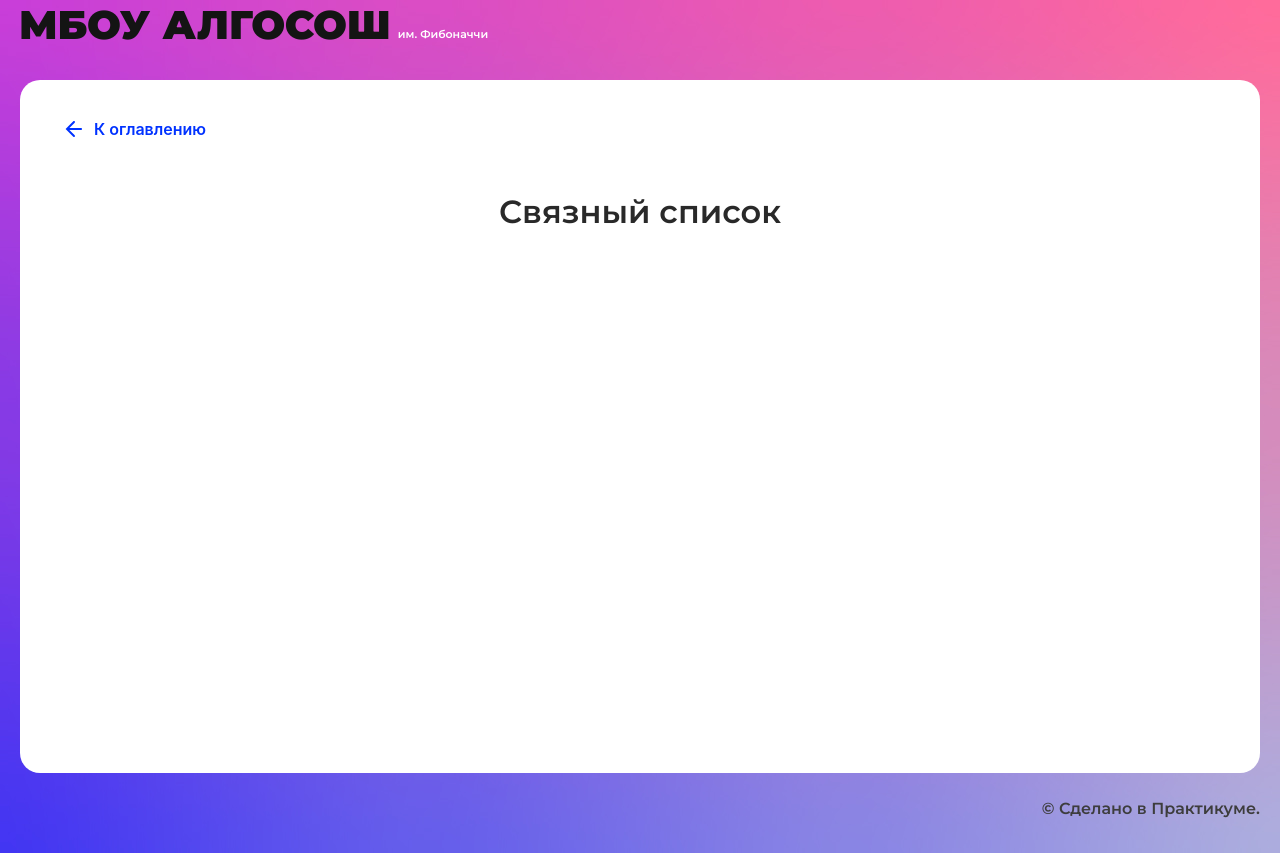
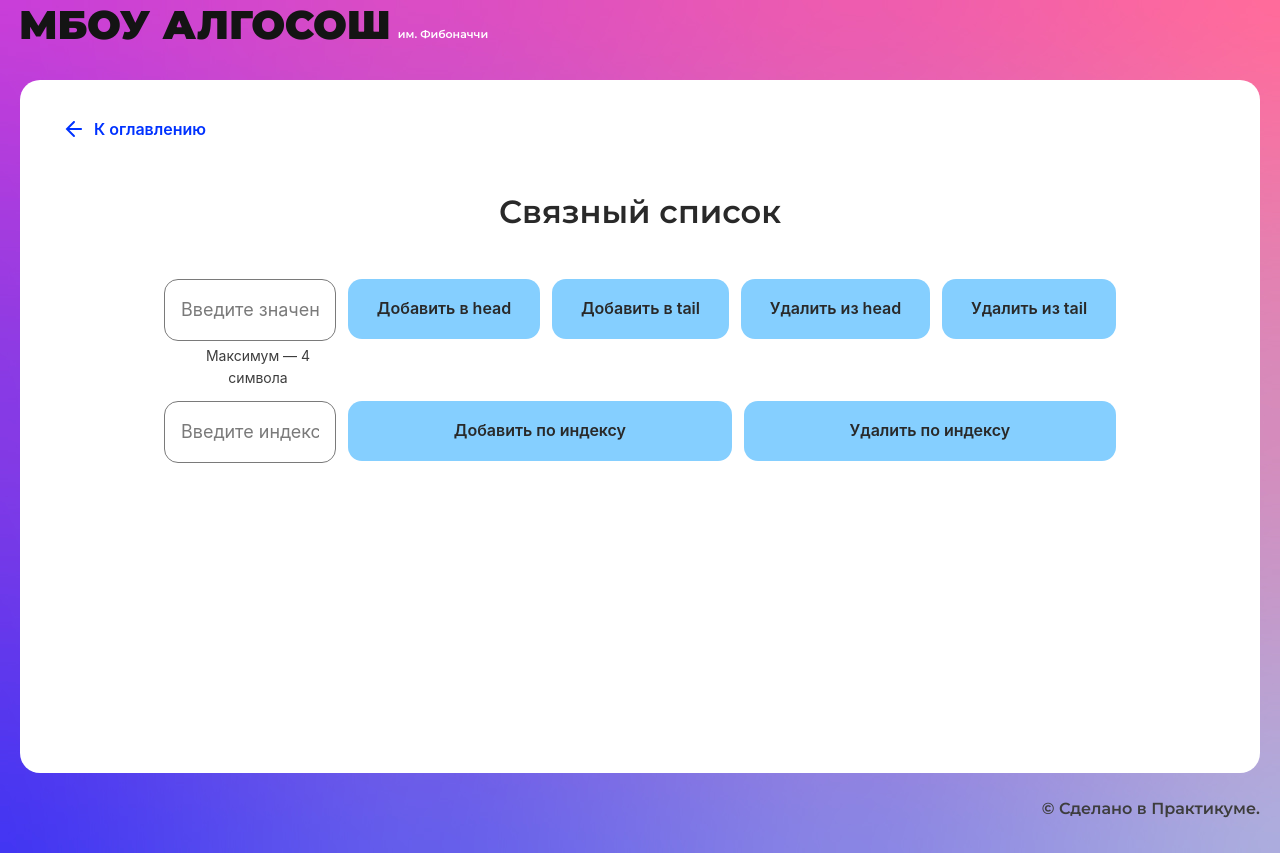
Before and after one commit to IakovZelenkov/algososh, a React (Create React App) app: page /list in a window 1280 px wide. Built offline with nearby package versions, Linux system fonts and the light colour scheme.

Commit message:
initial list component layout

```diff
--- /dev/null
+++ b/src/components/list-page/list-page.module.css
@@ -0,0 +1,37 @@
+.container {
+  display: flex;
+  width: 952px;
+  flex-direction: column;
+  gap: 90px;
+  margin: 48px auto;
+}
+
+.menu {
+  display: flex;
+  gap: 12px;
+  flex-wrap: wrap;
+  justify-content: center;
+}
+
+.wrapper {
+  display: flex;
+  min-width: 952px;
+  gap: 12px;
+}
+
+.items {
+  display: flex;
+  justify-content: center;
+  gap: 64px 16px;
+  margin-top: 48px;
+  max-width: 944px;
+  flex-wrap: wrap;
+}
+
+.input {
+  max-width: 172px;
+}
+
+.flexGrow {
+  flex-grow: 1;
+}
--- a/src/components/list-page/list-page.tsx
+++ b/src/components/list-page/list-page.tsx
@@ -1,10 +1,89 @@
-import React from "react";
+import React, { useRef, useState } from "react";
+import s from "./list-page.module.css";
 import { SolutionLayout } from "../ui/solution-layout/solution-layout";
+import { Input } from "../ui/input/input";
+import { Button } from "../ui/button/button";
+import { Circle } from "../ui/circle/circle";
+import { ElementStates } from "../../types/element-states";
+import { SHORT_DELAY_IN_MS } from "../../constants/delays";
 
 export const ListPage: React.FC = () => {
+  const [inputValue, setInputValue] = useState("");
+  const [inputIndexValue, setInputIndexValue] = useState("");
+  const [isChanging, setIsChanging] = useState(false);
+
+  const onChange = (evt: React.ChangeEvent<HTMLInputElement>) => {
+    const newInputValue = evt.target.value;
+    setInputValue(newInputValue);
+  };
+
   return (
     <SolutionLayout title="Связный список">
-
+      <div className={s.container}>
+        <div className={s.menu}>
+          <div className={s.wrapper}>
+            <Input
+              placeholder="Введите значение"
+              extraClass={s.input}
+              onChange={onChange}
+              isLimitText={true}
+              maxLength={4}
+              value={inputValue}
+            />
+            <Button
+              extraClass={s.flexGrow}
+              text="Добавить в head"
+              onClick={() => {}}
+              isLoader={false}
+              disabled={false}
+            />
+            <Button
+              extraClass={s.flexGrow}
+              text="Добавить в tail"
+              onClick={() => {}}
+              isLoader={false}
+              disabled={false}
+            />
+            <Button
+              extraClass={s.flexGrow}
+              text="Удалить из head"
+              onClick={() => {}}
+              isLoader={false}
+              disabled={false}
+            />
+            <Button
+              extraClass={s.flexGrow}
+              text="Удалить из tail"
+              onClick={() => {}}
+              isLoader={false}
+              disabled={false}
+            />
+          </div>
+          <div className={s.wrapper}>
+            <Input
+              extraClass={s.input}
+              placeholder="Введите индекс"
+              onChange={onChange}
+              value={inputValue}
+            />
+            <Button
+              extraClass={s.flexGrow}
+              text="Добавить по индексу"
+              onClick={() => {}}
+              isLoader={false}
+              disabled={false}
+            />
+            <Button
+              extraClass={s.flexGrow}
+              text="Удалить по индексу"
+              onClick={() => {}}
+              isLoader={false}
+              disabled={false}
+            />
+          </div>
+        </div>
+      </div>
+      <div className={s.items}></div>
     </SolutionLayout>
   );
 };
```
Also changed, not shown: src/components/list-page/listUtils.ts (added, +84 -0 lines).
